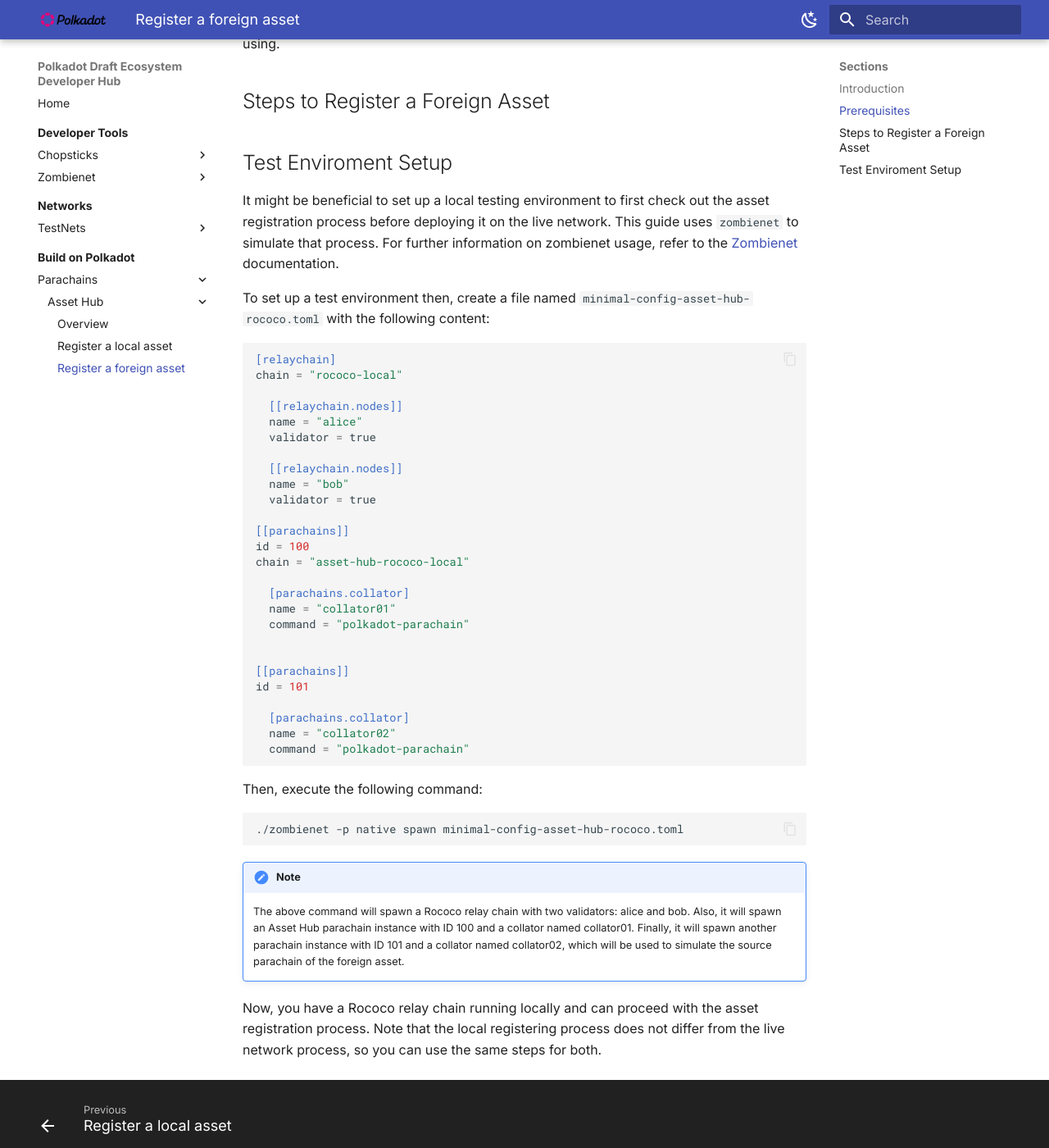
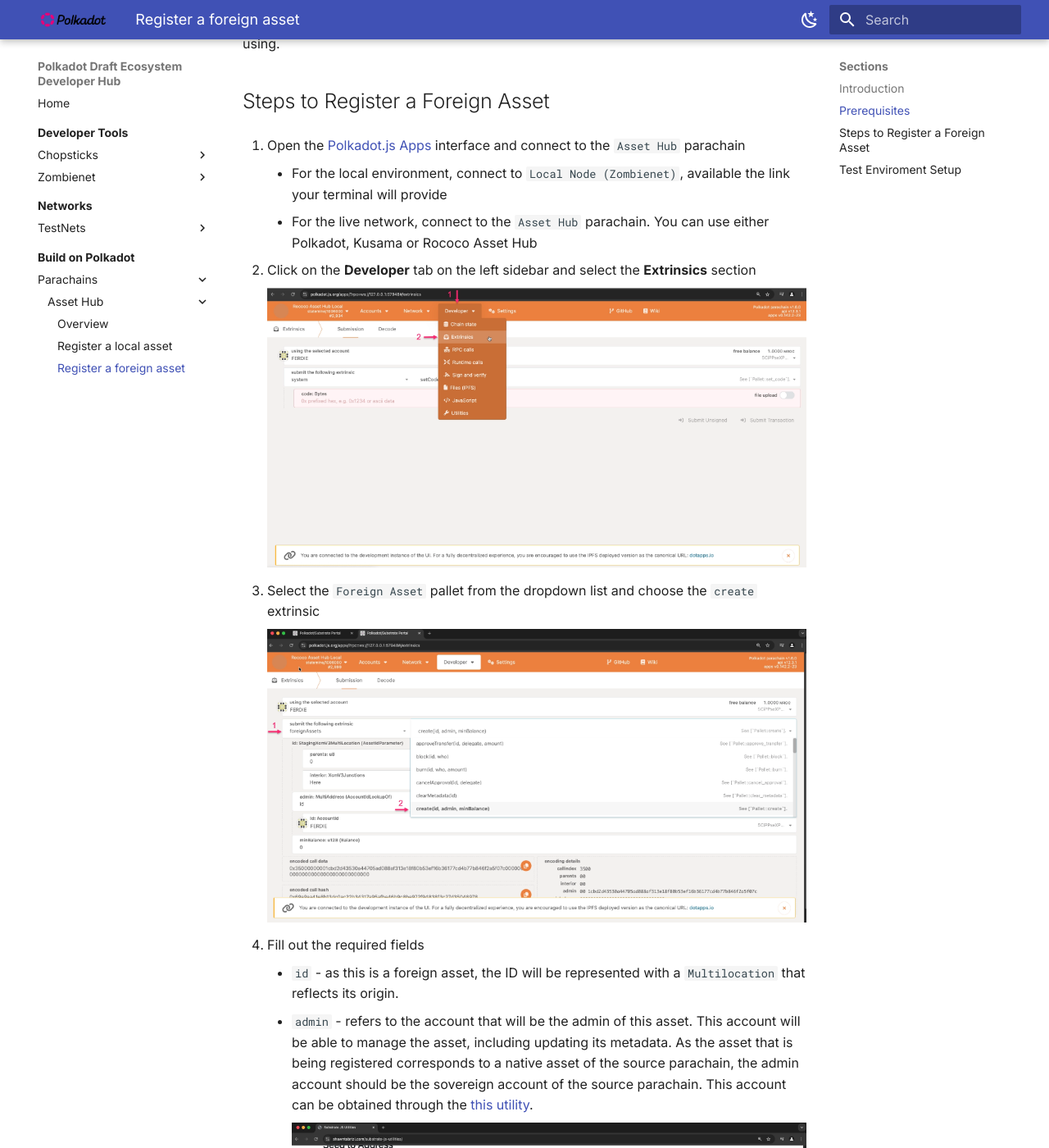
Before and after one commit to papermoonio/polkadot-ecosystem-docs-draft, an MkDocs documentation site: the page built from docs/build-on-polkadot/parachains/asset-hub/register-a-foreign-asset.md, in a window 1280 px wide and 1400 px high, scrolled down 1007 px. Shown: the whole window at 82% size. Built offline with MkDocs 1.6.1 and Material for MkDocs 9.7.7, drawn with Linux system fonts in a browser that asks for light colours; some of the changed text lies outside the part shown.

Commit message:
fix: adding steps to register a foreign asset

```diff
--- a/docs/build-on-polkadot/parachains/asset-hub/register-a-foreign-asset.md
+++ b/docs/build-on-polkadot/parachains/asset-hub/register-a-foreign-asset.md
@@ -28,6 +28,29 @@
 This guide will focus on using Rococo and its Asset Hub instance spawned locally, as stated on the [Test Enviroment Setup](./register-a-foreign-asset.md/#enviroment-setup) section. However, the process is the same for other relay chains and their respective Asset Hub parachains, regardless of the network you are using.
 
 ## Steps to Register a Foreign Asset
+
+1. Open the [Polkadot.js Apps](https://polkadot.js.org/apps/){target=_blank} interface and connect to the `Asset Hub` parachain
+
+      - For the local environment, connect to `Local Node (Zombienet)`, available the link your terminal will provide
+      - For the live network, connect to the `Asset Hub` parachain. You can use either Polkadot, Kusama or Rococo Asset Hub
+
+2. Click on the **Developer** tab on the left sidebar and select the **Extrinsics** section
+
+    ![Access to Developer Extrinsics section](/polkadot-ecosystem-docs-draft/images/building-on-polkadot/parachains/asset-hub/register-a-foreign-asset/register-a-foreign-asset-1.webp)
+
+3. Select the `Foreign Asset` pallet from the dropdown list and choose the `create` extrinsic
+
+    ![Select the Foreign Asset pallet](/polkadot-ecosystem-docs-draft/images/building-on-polkadot/parachains/asset-hub/register-a-foreign-asset/register-a-foreign-asset-2.webp)
+
+4. Fill out the required fields
+
+    - `id` - as this is a foreign asset, the ID will be represented with a `Multilocation` that reflects its origin.
+    - `admin` - refers to the account that will be the admin of this asset. This account will be able to manage the asset, including updating its metadata. As the asset that is being registered corresponds to a native asset of the source parachain, the admin account should be the sovereign account of the source parachain. This account can be obtained through the [this utility](https://www.shawntabrizi.com/substrate-js-utilities/){target=\_blank}.
+
+        ![Get parachain sovereign account](/polkadot-ecosystem-docs-draft/images/building-on-polkadot/parachains/asset-hub/register-a-foreign-asset/register-a-foreign-asset-3.webp)
+
+    !!!note
+        Ensure that `Sibling` is selected and the `Parachain ID` is the one of the source parachain, in this case, as the guide is following the test setup stated on the [Test Enviroment Setup](./register-a-foreign-asset.md/#enviroment-setup) section, the `Parachain ID` should be `101`.
 
 
 ## Test Enviroment Setup
```
Also changed, not shown: docs/images/building-on-polkadot/parachains/asset-hub/register-a-foreign-asset/register-a-foreign-asset-1.webp (added), docs/images/building-on-polkadot/parachains/asset-hub/register-a-foreign-asset/register-a-foreign-asset-2.webp (added), docs/images/building-on-polkadot/parachains/asset-hub/register-a-foreign-asset/register-a-foreign-asset-3.webp (added).
